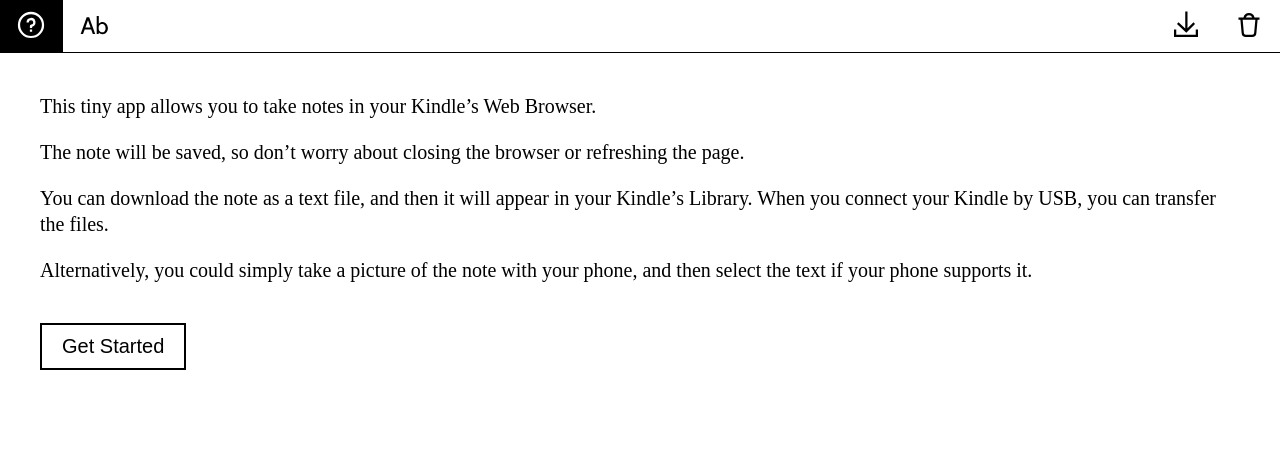
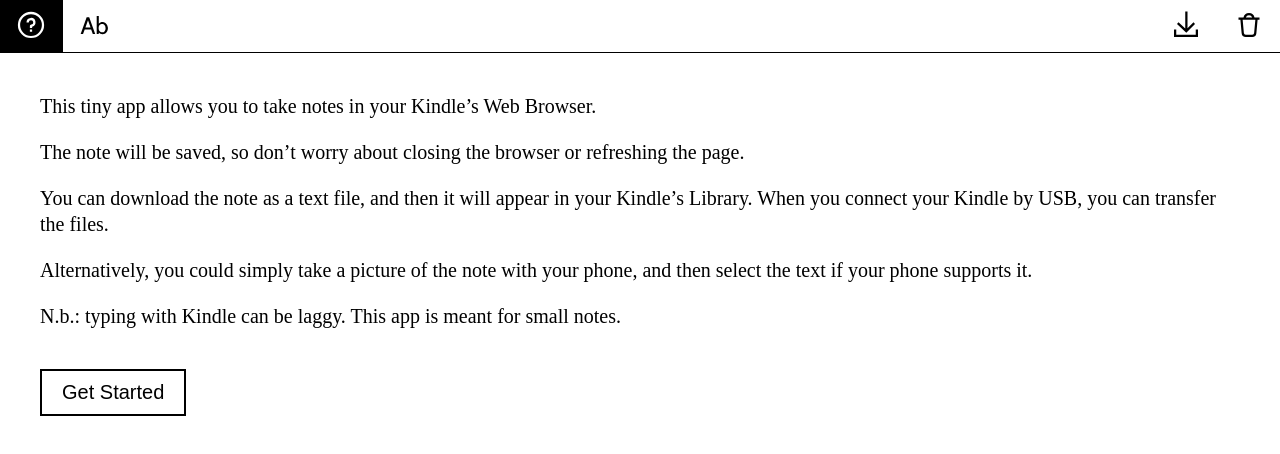
Before and after one commit to ellatrix/kindlenote, a plain HTML site: page index.html in a window 1280 px wide. Drawn offline with Linux system fonts and the light colour scheme.

Commit message:
add note about lag

```diff
--- a/index.html
+++ b/index.html
@@ -107,6 +107,7 @@
 	<p>The note will be saved, so don’t worry about closing the browser or refreshing the page.</p>
 	<p>You can download the note as a text file, and then it will appear in your Kindle’s Library. When you connect your Kindle by USB, you can transfer the files.</p>
 	<p>Alternatively, you could simply take a picture of the note with your phone, and then select the text if your phone supports it.</p>
+	<p>N.b.: typing with Kindle can be laggy. This app is meant for small notes.</p>
 	<div>
 		<button onclick="localStorage.setItem('started', 'true');toggle(helpButton)">Get Started</button>
 	</div>
```
